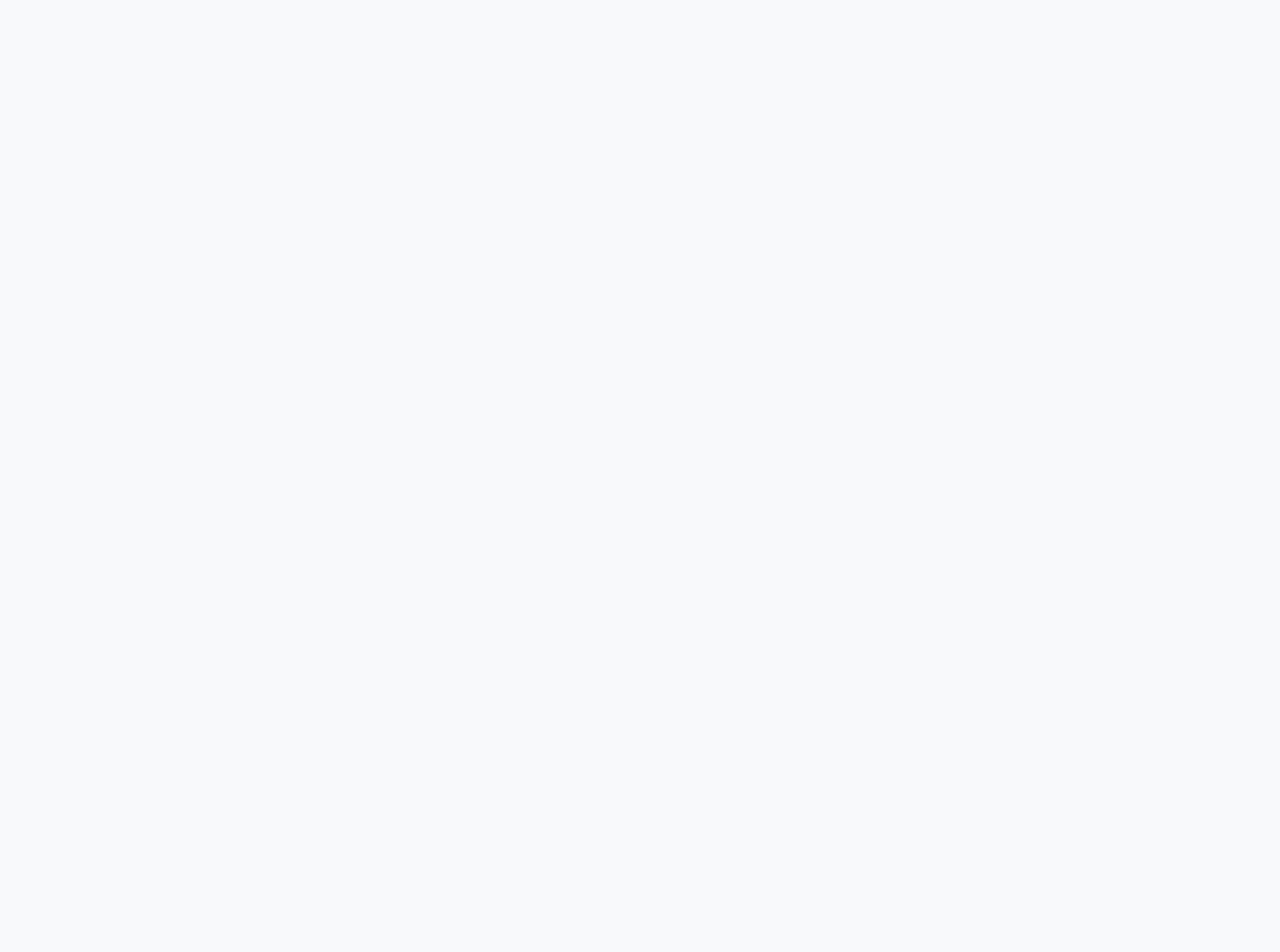
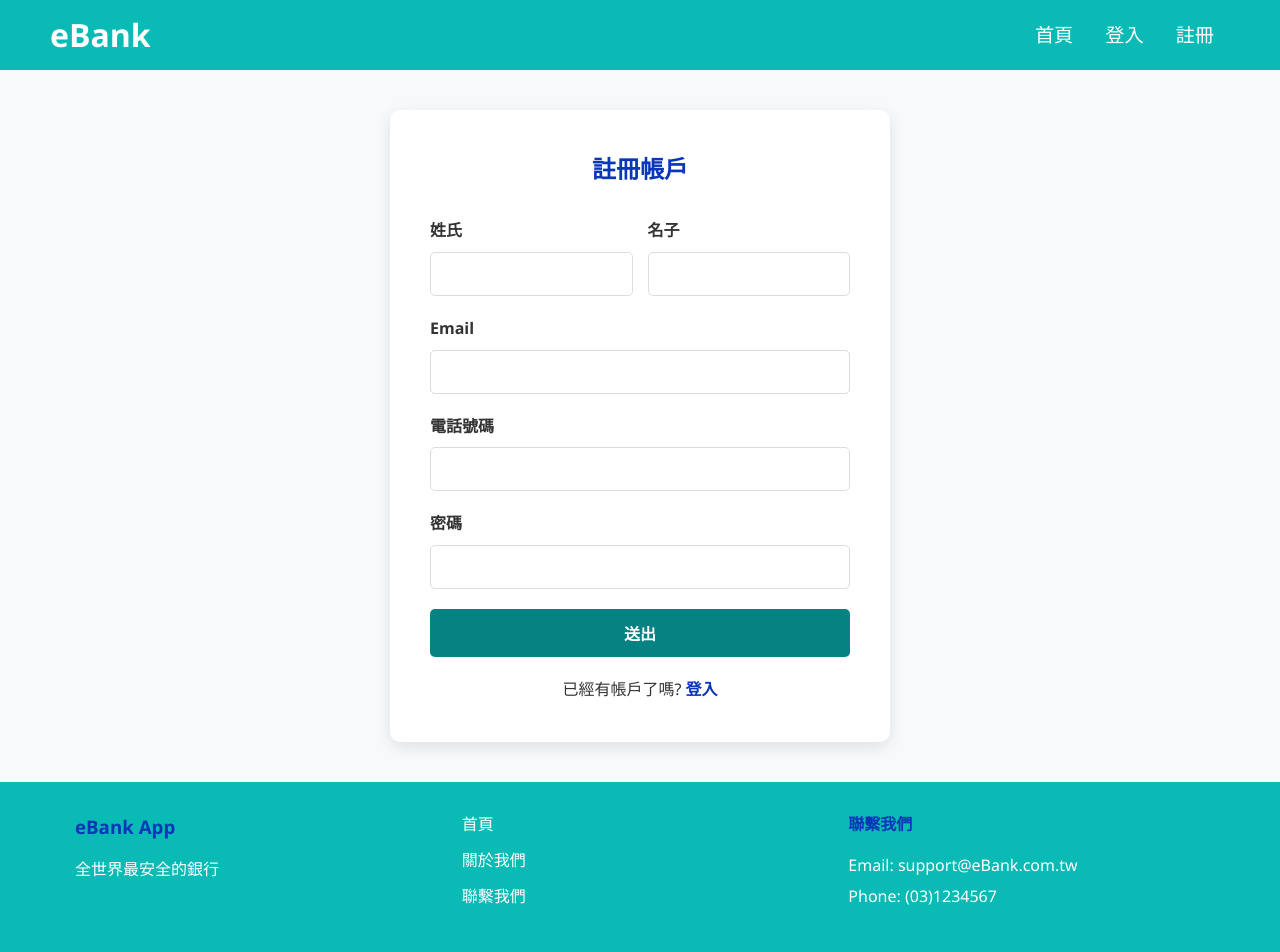
Before and after one commit to IamEricKao/E-Bank-react, a React (Create React App) app: page /register in a window 1280 px wide. Shown: the top 952 px of the page. Before the commit the page ends 800 px from the top, so only its background shows below. Built offline with nearby package versions, Linux system fonts and the light colour scheme.

Commit message:
feat: 新增註冊頁面

```diff
--- a/src/App.js
+++ b/src/App.js
@@ -1,7 +1,19 @@
+import { BrowserRouter, Routes, Route } from "react-router-dom";
+import Navbar from "./components/Navbar";
+import Footer from "./components/Footer";
+import Register from "./pages/Register";
+
 function App() {
   return (
-    <div>
-    </div>
+    <BrowserRouter>
+      <Navbar/>
+
+      <Routes>
+        <Route path="/register" element={<Register/>}></Route>
+      </Routes>
+
+      <Footer/>
+    </BrowserRouter>
   );
 }
 
--- /dev/null
+++ b/src/components/Footer.jsx
@@ -0,0 +1,30 @@
+const Footer = () => {
+    return(
+        <footer className="footer">
+            <div className="footer-container">
+                <div className="footer-content">
+                    <div className="footer-section">
+                        <h3>eBank App</h3>
+                        <p>全世界最安全的銀行</p>
+                    </div>
+                    <div className="footer-section">
+                        <ul>
+                            <li><a href="/">首頁</a></li>
+                            <li><a href="/">關於我們</a></li>
+                            <li><a href="/">聯繫我們</a></li>
+                        </ul>
+                    </div>
+                    <div className="footer-section">
+                        <h4>聯繫我們</h4>
+                        <p>Email: support@eBank.com.tw</p>
+                        <p>Phone: (03)1234567</p>
+                    </div>
+                </div>
+                <div className="footer-bottom">
+                    <p>&copy; {new Date().getFullYear()} eBank App. 保留所有法律權益</p>
+                </div>
+            </div>
+        </footer>
+    );
+}
+export default Footer;
--- /dev/null
+++ b/src/components/Navbar.jsx
@@ -0,0 +1,90 @@
+import { useState } from "react";
+import { Link, useNavigate } from "react-router-dom";
+import { apiService } from "../services/api";
+
+const Navbar = () => {
+
+    const isAdmin = apiService.isAdmin();
+    const isAuthenticated = apiService.isAuthenticated();
+    const isAuditor = apiService.isAuditor();
+
+    const [showModal, setShowModal] = useState(false);
+    const navigate = useNavigate();
+
+    const handleLogout = () => {
+        setShowModal(true);
+    };
+
+    const confirmLogout = () => {
+        apiService.logout();
+        setShowModal(false);
+        navigate("/login");
+    };
+
+    const cancelLogout = () => {
+        setShowModal(false);
+    };
+
+    return (
+        <nav className="navbar">
+            <div className="navbar-container">
+                <Link to="/" className="navbar-logo">eBank</Link>
+
+                <ul className="navbar-menu">
+                    <li className="navbar-item">
+                        <Link to="/" className="navbar-link">首頁</Link>
+                    </li>
+                    {isAuthenticated ? (
+                        <>
+                            <li className="navbar-item">
+                                <Link to="/profile" className="navbar-link">個人資料</Link>
+                            </li>
+                            <li className="navbar-item">
+                                <Link to="/transfer" className="navbar-link">轉帳</Link>
+                            </li>
+                            <li className="navbar-item">
+                                <Link to="/transactions" className="navbar-link">交易明細</Link>
+                            </li>
+
+                            {(isAdmin || isAuditor) && (
+                                <li className="navbar-item">
+                                    <Link to="/auditor-dashboard" className="navbar-link"> 稽核儀表板</Link>
+                                </li>
+                            )}
+                            <li className="navbar-item">
+                                <button
+                                    className="navbar-link logout-btn"
+                                    onclick={handleLogout}>
+                                    登出
+                                </button>
+                            </li>
+                        </>
+                    ) : (
+                        <>
+                            <li className="navbar-item">
+                                <Link to="/login" className="navbar-link">登入</Link>
+                            </li>
+                            <li className="navbar-item">
+                                <Link to="/register" className="navbar-link">註冊</Link>
+                            </li>
+                        </>
+                    )}
+                </ul>
+            </div>
+
+            {showModal && (
+                <div className="modal=backdrop">
+                    <div className="modal">
+                        <p>確定要登出嗎?</p>
+                        <div className="modal-actions">
+                            <button onClick={confirmLogout} className="btn-confirm">Yes</button>
+                            <button onClick={cancelLogout} className="btn-cancel">No</button>
+                        </div>
+                    </div>
+                </div>
+            )}
+        </nav>
+    )
+}
+
+export default Navbar;
--- a/src/index.css
+++ b/src/index.css
@@ -13,12 +13,9 @@ body {
 }
 
 
-
-
-
 /* NAVBAR STYLING */
 .navbar {
-  background-color: #1a237e;
+  background-color: #0ABAB5;
   height: 70px;
   display: flex;
   justify-content: center;
@@ -85,12 +82,6 @@ body {
   font: inherit;
   cursor: pointer;
 }
-
-
-
-
-
-
 
 
 /* MODAL STYLING */
@@ -212,12 +203,9 @@ body {
 }
 
 
-
-
-
 /* FOOTER CSS */
 .footer {
-  background-color: #1a237e;
+  background-color: #0ABAB5;
   color: #fff;
   padding: 30px 0 10px;
   margin-top: auto;
@@ -246,7 +234,7 @@ body {
 .footer-section h3,
 .footer-section h4 {
   margin-bottom: 15px;
-  color: #64ffda;
+  color: #0a36ba;
 }
 
 .footer-section p {
@@ -270,7 +258,7 @@ body {
 }
 
 .footer-section ul li a:hover {
-  color: #64ffda;
+  color: #86ffff;
 }
 
 .footer-bottom {
@@ -291,24 +279,13 @@ body {
 }
 
 
-
-
-
-
-
-
-
-
-
-
-
 /* HOME CSS */
 .home {
   min-height: calc(100vh - 160px);
 }
 
 .hero {
-  background: linear-gradient(135deg, #1a237e 0%, #283593 100%);
+  background: linear-gradient(135deg, #0a36ba 0%, #283593 100%);
   color: white;
   padding: 100px 0;
   text-align: center;
@@ -341,11 +318,11 @@ body {
 
 .btn-primary {
   background-color: #64ffda;
-  color: #1a237e;
+  color: #0a36ba;
 }
 
 .btn-primary:hover {
-  background-color: #1a237e;
+  background-color: #0a36ba;
   color: #64ffda;
   border: 2px solid #64ffda;
 }
@@ -358,7 +335,7 @@ body {
 
 .btn-secondary:hover {
   background-color: #64ffda;
-  color: #1a237e;
+  color: #688FE5;
 }
 
 .features {
@@ -376,7 +353,7 @@ body {
   text-align: center;
   margin-bottom: 50px;
   font-size: 2.5rem;
-  color: #1a237e;
+  color: #688FE5;
 }
 
 .features-grid {
@@ -405,7 +382,7 @@ body {
 
 .feature h3 {
   margin-bottom: 15px;
-  color: #1a237e;
+  color: #688FE5;
 }
 
 .feature p {
@@ -427,17 +404,6 @@ body {
     align-items: center;
   }
 }
-
-
-
-
-
-
-
-
-
-
-
 
 
 /* AUTH STYLINGS */
@@ -462,7 +428,7 @@ body {
 .auth-form h2 {
   text-align: center;
   margin-bottom: 30px;
-  color: #1a237e;
+  color: #0a36ba;
 }
 
 .form-row {
@@ -473,6 +439,10 @@ body {
 .form-group {
   margin-bottom: 20px;
   flex: 1;
+}
+
+.auth-form .form-group {
+  display: block;
 }
 
 .form-group label {
@@ -480,6 +450,10 @@ body {
   margin-bottom: 8px;
   font-weight: 600;
   color: #333;
+}
+
+.auth-form .form-group label {
+  white-space: nowrap;
 }
 
 .form-group input {
@@ -492,14 +466,14 @@ body {
 }
 
 .form-group input:focus {
-  border-color: #1a237e;
+  border-color: #0a36ba;
   outline: none;
 }
 
 .auth-button {
   width: 100%;
   padding: 12px;
-  background-color: #1a237e;
+  background-color: #078282;
   color: white;
   border: none;
   border-radius: 5px;
@@ -510,7 +484,7 @@ body {
 }
 
 .auth-button:hover:not(:disabled) {
-  background-color: #283593;
+  background-color: #0a36ba;
 }
 
 .auth-button:disabled {
@@ -577,7 +551,7 @@ body {
 }
 
 .auth-link a {
-  color: #1a237e;
+  color: #0a36ba;
   text-decoration: none;
   font-weight: 600;
 }
@@ -695,7 +669,7 @@ body {
 }
 
 .profile-container .profile-header h1 {
-  color: #1a237e;
+  color: #0a36ba;
   margin: 0;
 }
 
@@ -719,7 +693,7 @@ body {
 .profile-roles h2,
 .profile-picture-section h2,
 .accounts-section h2 {
-  color: #1a237e;
+  color: #0a36ba;
   margin-top: 0;
   margin-bottom: 20px;
   padding-bottom: 10px;
@@ -776,7 +750,7 @@ body {
 }
 
 .profile-container .role-badge {
-  background-color: #1a237e;
+  background-color: #0a36ba;
   color: white;
   padding: 8px 15px;
   border-radius: 20px;
@@ -793,7 +767,7 @@ body {
   height: 150px;
   border-radius: 50%;
   object-fit: cover;
-  border: 3px solid #1a237e;
+  border: 3px solid #0a36ba;
 }
 
 .profile-container .account-card {
@@ -815,7 +789,7 @@ body {
 
 .profile-container .account-header h3 {
   margin: 0;
-  color: #1a237e;
+  color: #0a36ba;
 }
 
 .profile-container .account-details {
@@ -845,7 +819,7 @@ body {
 }
 
 .profile-container .transactions-section h4 {
-  color: #1a237e;
+  color: #0a36ba;
   margin-top: 0;
   margin-bottom: 15px;
 }
@@ -874,7 +848,7 @@ body {
 
 .profile-container .transaction-type {
   font-weight: 600;
-  color: #1a237e;
+  color: #0a36ba;
   text-transform: capitalize;
 }
 
@@ -926,12 +900,12 @@ body {
 }
 
 .profile-container .btn-primary {
-  background-color: #1a237e;
+  background-color: #0a36ba;
   color: white;
 }
 
 .profile-container .btn-primary:hover:not(:disabled) {
-  background-color: #283593;
+  background-color: #0a36ba;
 }
 
 .profile-container .btn-primary:disabled {
@@ -987,7 +961,7 @@ body {
   height: 150px;
   border-radius: 50%;
   object-fit: cover;
-  border: 3px solid #1a237e;
+  border: 3px solid #0a36ba;
   box-shadow: 0 4px 15px rgba(0, 0, 0, 0.1);
 }
 
@@ -1017,12 +991,12 @@ body {
 }
 
 .btn-primary {
-  background-color: #1a237e;
+  background-color: #0a36ba;
   color: white;
 }
 
 .btn-primary:hover:not(:disabled) {
-  background-color: #283593;
+  background-color: #0a36ba;
 }
 
 .btn-primary:disabled {
@@ -1032,12 +1006,12 @@ body {
 
 .btn-secondary {
   background-color: transparent;
-  color: #1a237e;
-  border: 1px solid #1a237e;
+  color: #0a36ba;
+  border: 1px solid #0a36ba;
 }
 
 .btn-secondary:hover:not(:disabled) {
-  background-color: #1a237e;
+  background-color: #0a36ba;
   color: white;
 }
 
@@ -1125,7 +1099,7 @@ body {
 }
 
 .transfer-header h1 {
-  color: #1a237e;
+  color: #0a36ba;
   margin: 0;
 }
 
@@ -1169,7 +1143,7 @@ body {
 
 .form-group input:focus,
 .form-group select:focus {
-  border-color: #1a237e;
+  border-color: #0a36ba;
   outline: none;
 }
 
@@ -1185,11 +1159,11 @@ body {
   background: #f8f9fa;
   padding: 25px;
   border-radius: 10px;
-  border-left: 4px solid #1a237e;
+  border-left: 4px solid #0a36ba;
 }
 
 .transfer-guidelines h3 {
-  color: #1a237e;
+  color: #0a36ba;
   margin-top: 0;
   margin-bottom: 15px;
 }
@@ -1268,7 +1242,7 @@ body {
 }
 
 .transactions-container .transactions-header h1 {
-  color: #1a237e;
+  color: #0a36ba;
   margin: 0;
 }
 
@@ -1302,7 +1276,7 @@ body {
   padding: 20px;
   border-radius: 10px;
   box-shadow: 0 2px 5px rgba(0, 0, 0, 0.1);
-  border-left: 4px solid #1a237e;
+  border-left: 4px solid #0a36ba;
 }
 
 .transactions-container .transaction-main {
@@ -1314,7 +1288,7 @@ body {
 
 .transactions-container .transaction-type {
   font-weight: 600;
-  color: #1a237e;
+  color: #0a36ba;
   text-transform: capitalize;
   padding: 5px 10px;
   background: #f0f2ff;
@@ -1380,7 +1354,7 @@ body {
 
 .transactions-container .pagination-btn {
   padding: 10px 20px;
-  background: #1a237e;
+  background: #0a36ba;
   color: white;
   border: none;
   border-radius: 5px;
@@ -1479,7 +1453,7 @@ body {
 }
 
 .dashboard-header h1 {
-  color: #1a237e;
+  color: #0a36ba;
   margin: 0;
 }
 
@@ -1504,9 +1478,9 @@ body {
 }
 
 .tab-btn.active {
-  background: #1a237e;
+  background: #0a36ba;
   color: white;
-  border-color: #1a237e;
+  border-color: #0a36ba;
 }
 
 .tab-btn:disabled {
@@ -1544,7 +1518,7 @@ body {
 .stat-number {
   font-size: 2rem;
   font-weight: bold;
-  color: #1a237e;
+  color: #0a36ba;
   margin: 0;
 }
 
@@ -1554,7 +1528,7 @@ body {
 
 .quick-actions h2 {
   margin-bottom: 20px;
-  color: #1a237e;
+  color: #0a36ba;
 }
 
 .action-buttons {
@@ -1571,7 +1545,7 @@ body {
 
 .search-form h3 {
   margin-bottom: 15px;
-  color: #1a237e;
+  color: #0a36ba;
 }
 
 .form-group {
@@ -1615,7 +1589,7 @@ body {
 }
 
 .role-badge {
-  background: #1a237e;
+  background: #0a36ba;
   color: white;
   padding: 4px 8px;
   border-radius: 12px;
@@ -1659,7 +1633,7 @@ body {
 .account-header h4,
 .transaction-header h4 {
   margin: 0;
-  color: #1a237e;
+  color: #0a36ba;
 }
 
 .account-details,
@@ -1700,7 +1674,7 @@ body {
 }
 
 .btn-primary {
-  background-color: #1a237e;
+  background-color: #0a36ba;
   color: white;
 }
 
@@ -1710,12 +1684,12 @@ body {
 
 .btn-secondary {
   background-color: transparent;
-  color: #1a237e;
-  border: 1px solid #1a237e;
+  color: #0a36ba;
+  border: 1px solid #0a36ba;
 }
 
 .btn-secondary:hover {
-  background-color: #1a237e;
+  background-color: #0a36ba;
   color: white;
 }
 
@@ -1777,7 +1751,7 @@ body {
 }
 
 .admin-deposit-header h1 {
-  color: #1a237e;
+  color: #0a36ba;
   margin-bottom: 10px;
 }
 
@@ -1804,7 +1778,7 @@ body {
 .form-card h2,
 .transactions-card h2,
 .guidelines-card h3 {
-  color: #1a237e;
+  color: #0a36ba;
   margin-bottom: 20px;
   padding-bottom: 10px;
   border-bottom: 1px solid #eee;
@@ -1831,7 +1805,7 @@ body {
 }
 
 .form-group input:focus {
-  border-color: #1a237e;
+  border-color: #0a36ba;
   outline: none;
 }
 
@@ -1849,12 +1823,12 @@ body {
   padding: 15px;
   border-radius: 5px;
   margin-bottom: 20px;
-  border-left: 4px solid #1a237e;
+  border-left: 4px solid #0a36ba;
 }
 
 .account-info h4 {
   margin-bottom: 10px;
-  color: #1a237e;
+  color: #0a36ba;
 }
 
 .account-details p {
@@ -1996,7 +1970,7 @@ body {
 }
 
 .btn-primary {
-  background-color: #1a237e;
+  background-color: #0a36ba;
   color: white;
 }
 
@@ -2011,12 +1985,12 @@ body {
 
 .btn-secondary {
   background-color: transparent;
-  color: #1a237e;
-  border: 1px solid #1a237e;
+  color: #0a36ba;
+  border: 1px solid #0a36ba;
 }
 
 .btn-secondary:hover:not(:disabled) {
-  background-color: #1a237e;
+  background-color: #0a36ba;
   color: white;
 }
 
@@ -2091,7 +2065,7 @@ body {
 .not-found-number {
   font-size: 8rem;
   font-weight: 900;
-  color: #1a237e;
+  color: #0a36ba;
   text-shadow: 4px 4px 0 rgba(26, 35, 126, 0.2);
   animation: bounce 2s infinite alternate;
 }
@@ -2109,7 +2083,7 @@ body {
   width: 120px;
   height: 120px;
   margin: 0 20px;
-  border: 15px solid #1a237e;
+  border: 15px solid #0a36ba;
   border-radius: 50%;
   box-shadow: 4px 4px 0 rgba(26, 35, 126, 0.2);
   animation: rotate 4s infinite linear;
@@ -2129,7 +2103,7 @@ body {
 
 .not-found-title {
   font-size: 2.5rem;
-  color: #1a237e;
+  color: #0a36ba;
   margin-bottom: 20px;
   font-weight: 700;
 }
@@ -2153,11 +2127,11 @@ body {
   background: #f8f9fa;
   padding: 20px;
   border-radius: 10px;
-  border-left: 4px solid #1a237e;
+  border-left: 4px solid #0a36ba;
 }
 
 .not-found-tips h3 {
-  color: #1a237e;
+  color: #0a36ba;
   margin-bottom: 15px;
   font-size: 1.1rem;
 }
--- /dev/null
+++ b/src/pages/Register.jsx
@@ -0,0 +1,141 @@
+import { useState } from "react";
+import { Link, useNavigate } from "react-router-dom";
+import { apiService } from "../services/api";
+
+const Register = () => {
+
+    const [formData, setFormData] = useState({
+        firstName: '',
+        lastName: '',
+        email: '',
+        phoneNumber: '',
+        password:''
+    });
+
+    const [error, setError] = useState('');
+    const [success, setSuccess] = useState('');
+    const [loading, setLoading] = useState(false);
+    const navigate = useNavigate();
+
+    const handleChange = (e) => {
+        setFormData({
+            ...formData,
+            [e.target.name]: e.target.value
+        });
+    };
+
+    const handleSubmit = async (e) => {
+        e.preventDefault();
+        setLoading(true);
+        setError('');
+        setSuccess('');
+
+        try{
+
+            const response = await apiService.register(formData);
+
+            if(response.data.statusCode === 200){
+                setSuccess(response.data.message);
+                setTimeout(() => {
+                    navigate("/login")
+                }, 4000);
+            }else{
+                setError(response.data.message);
+            }
+
+        }catch(error){
+            setError(error.response?.data?.message || error.message || '註冊失敗');
+        }finally{
+            setLoading(false);
+        }
+    };
+
+        return (
+        <div className="auth-container">
+            <div className="auth-form">
+                <h2>註冊帳戶</h2>
+                {error && <div className="error-message">{error}</div>}
+                {success && <div className="success-message">{success}</div>}
+
+                <form onSubmit={handleSubmit}>
+
+                    <div className="form-row">
+                        <div className="form-group">
+                            <label htmlFor="lastName">姓氏</label>
+                            <input
+                                type="text"
+                                id="lastName"
+                                name="lastName"
+                                value={formData.lastName}
+                                onChange={handleChange}
+                                required
+                            />
+                        </div>
+
+                        <div className="form-group">
+                            <label htmlFor="firstName">名子</label>
+                            <input
+                                type="text"
+                                id="firstName"
+                                name="firstName"
+                                value={formData.firstName}
+                                onChange={handleChange}
+                                required
+                            />
+                        </div>
+                    </div>
+
+                    <div className="form-group">
+                        <label htmlFor="email">Email</label>
+                        <input
+                            type="email"
+                            id="email"
+                            name="email"
+                            value={formData.email}
+                            onChange={handleChange}
+                            required
+                        />
+                    </div>
+
+                    <div className="form-group">
+                        <label htmlFor="phoneNumber">電話號碼</label>
+                        <input
+                            type="tel"
+                            id="phoneNumber"
+                            name="phoneNumber"
+                            value={formData.phoneNumber}
+                            onChange={handleChange}
+                            required
+                        />
+                    </div>
+
+                    <div className="form-group">
+                        <label htmlFor="password">密碼</label>
+                        <input
+                            type="password"
+                            id="password"
+                            name="password"
+                            value={formData.password}
+                            onChange={handleChange}
+                            required
+                        />
+                    </div>
+
+                    <button
+                        type="submit"
+                        className="auth-button"
+                        disabled={loading}
+                    >
+                        {loading ? '建立帳戶中...' : '送出'}
+                    </button>
+                </form>
+
+                <div className="auth-link">
+                    已經有帳戶了嗎? <Link to="/login">登入</Link>
+                </div>
+            </div>
+        </div>
+    );
+}
+
+export default Register;
```
